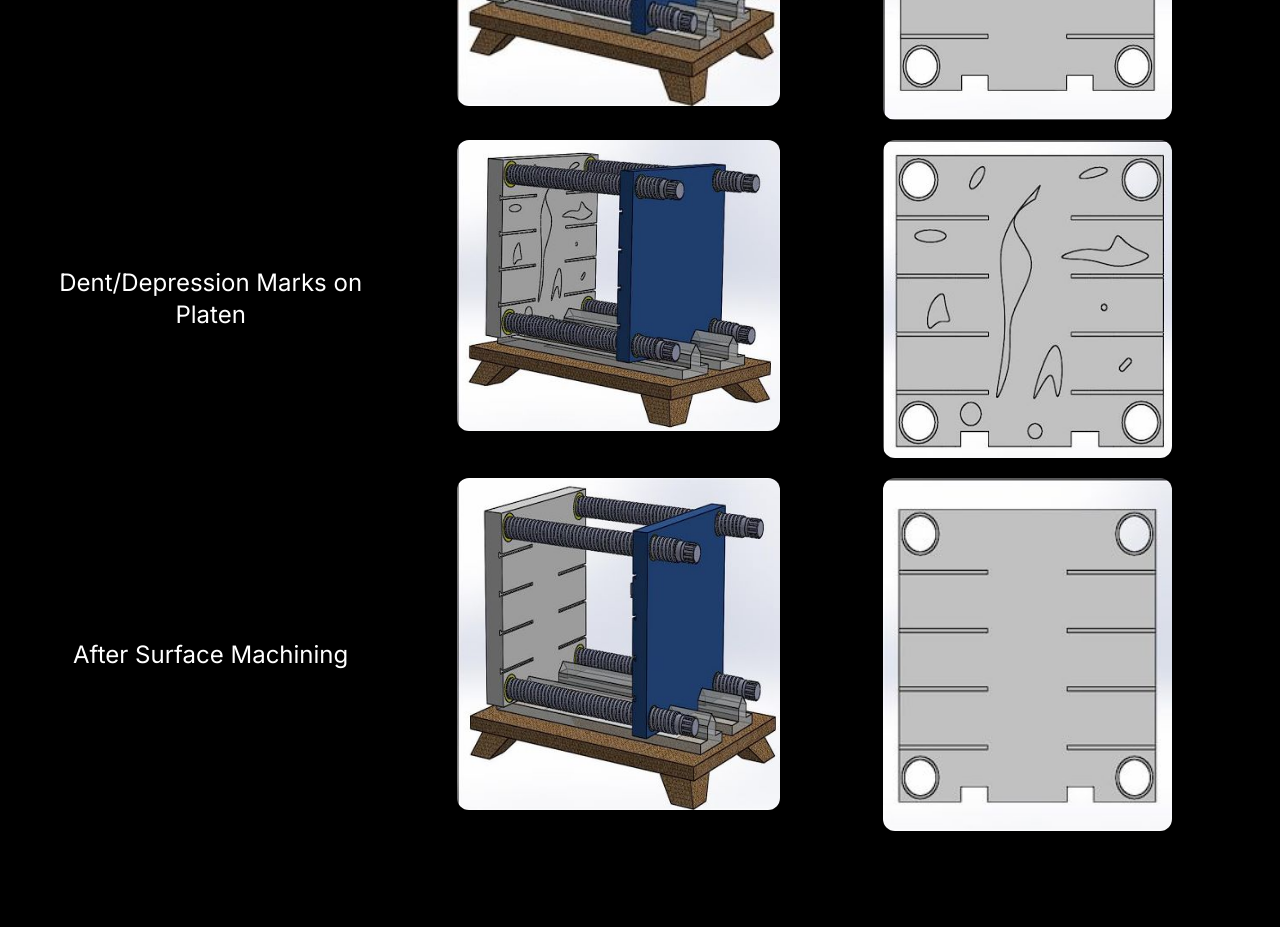
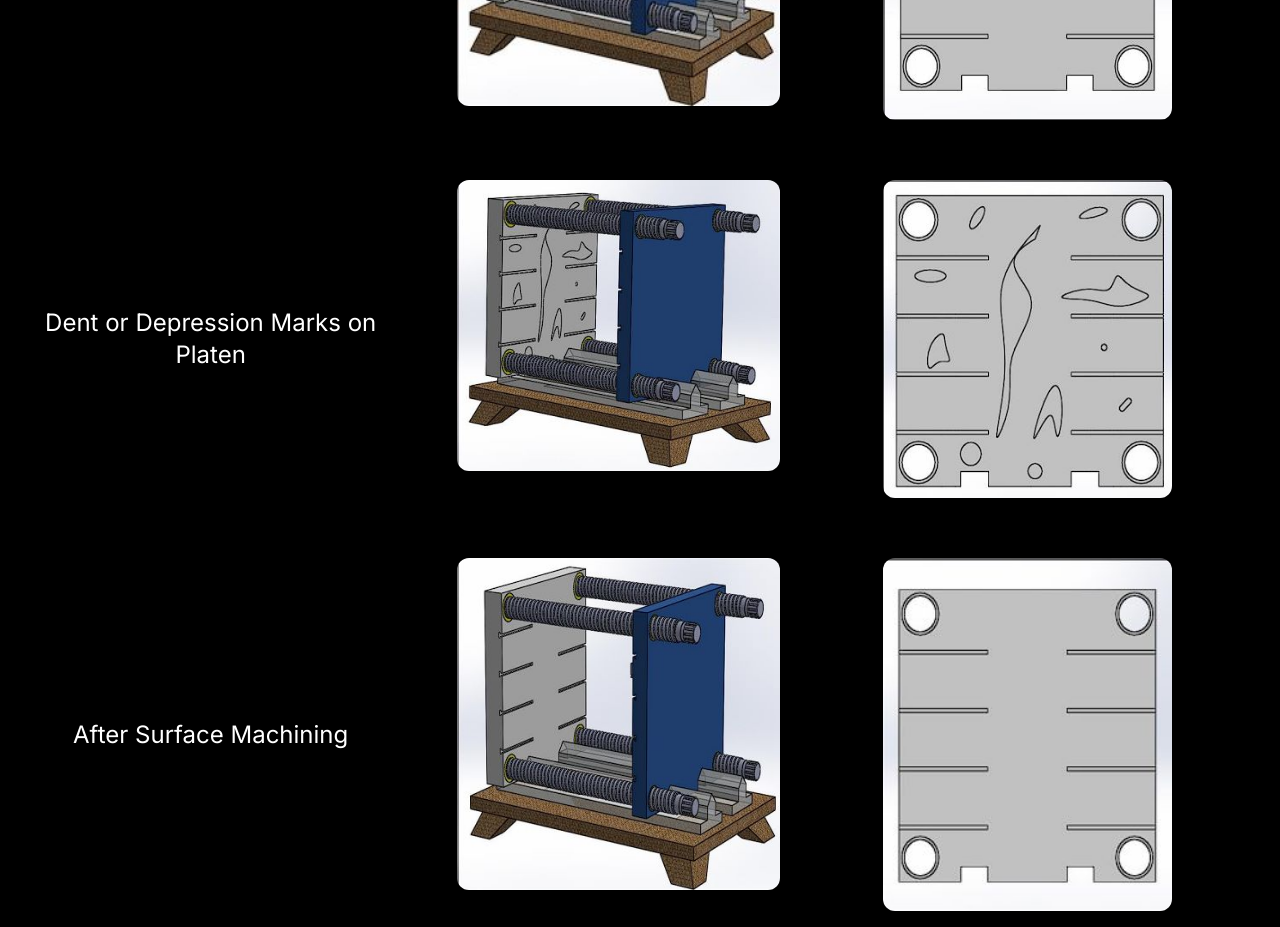
Before and after one commit to krishnaragu/Mardia-DieCast, a Next.js app: page /PMM in a window 1280 px wide. Shown: the part 2260-3187 px from the top of the page. Before the commit the page ends 3107 px from the top, so only its background shows below. Built offline with nearby package versions, Linux system fonts and the light colour scheme.

Commit message:
pmm page modified

```diff
--- a/app/PMM/page.js
+++ b/app/PMM/page.js
@@ -52,14 +52,14 @@ const page = () => {
                     <Image src={"/assets/pmm/machining-of-t-slot2.jpg"} width={289} height={247} alt='machining-of-t-slot2' className='rounded-xl ml-2 hover:scale-105' />
                 </figure>
             </div>
-            <div className='pt-5'>
-                <figure className='grid grid-cols-3 lg:gap-10 justify-between'>
-                    <p className='text-2xl p-3 align-middle text-center mt-auto mb-auto'>Dent/Depression Marks on Platen</p>
+            <div className='pt-5 mt-10'>
+                <figure className='grid grid-cols-3 gap-10 justify-between'>
+                    <p className='text-2xl p-3 align-middle text-center mt-auto mb-auto'>Dent or Depression Marks on Platen</p>
                     <Image src={"/assets/pmm/dent-depression-marks-on-platen1.jpg"} width={323} height={247} alt='dent-depression-marks-on-platen1' className='rounded-xl ml-3 hover:scale-105' />
                     <Image src={"/assets/pmm/dent-depression-marks-on-platen2.jpg"} width={289} height={162} alt='dent-depression-marks-on-platen2' className='rounded-xl ml-2 hover:scale-105' />
                 </figure>
             </div>
-            <div className='pt-5'>
+            <div className='pt-5 mt-10'>
                 <figure className='grid grid-cols-3 gap-10 justify-between '>
                     <p className='text-2xl p-3 align-middle text-center mt-auto mb-auto'>After Surface Machining</p>
                     <Image src={"/assets/pmm/after-surface-machining1.jpg"} width={323} height={247} alt='after-surface-machining1' className='rounded-xl ml-3 hover:scale-105' />
```
